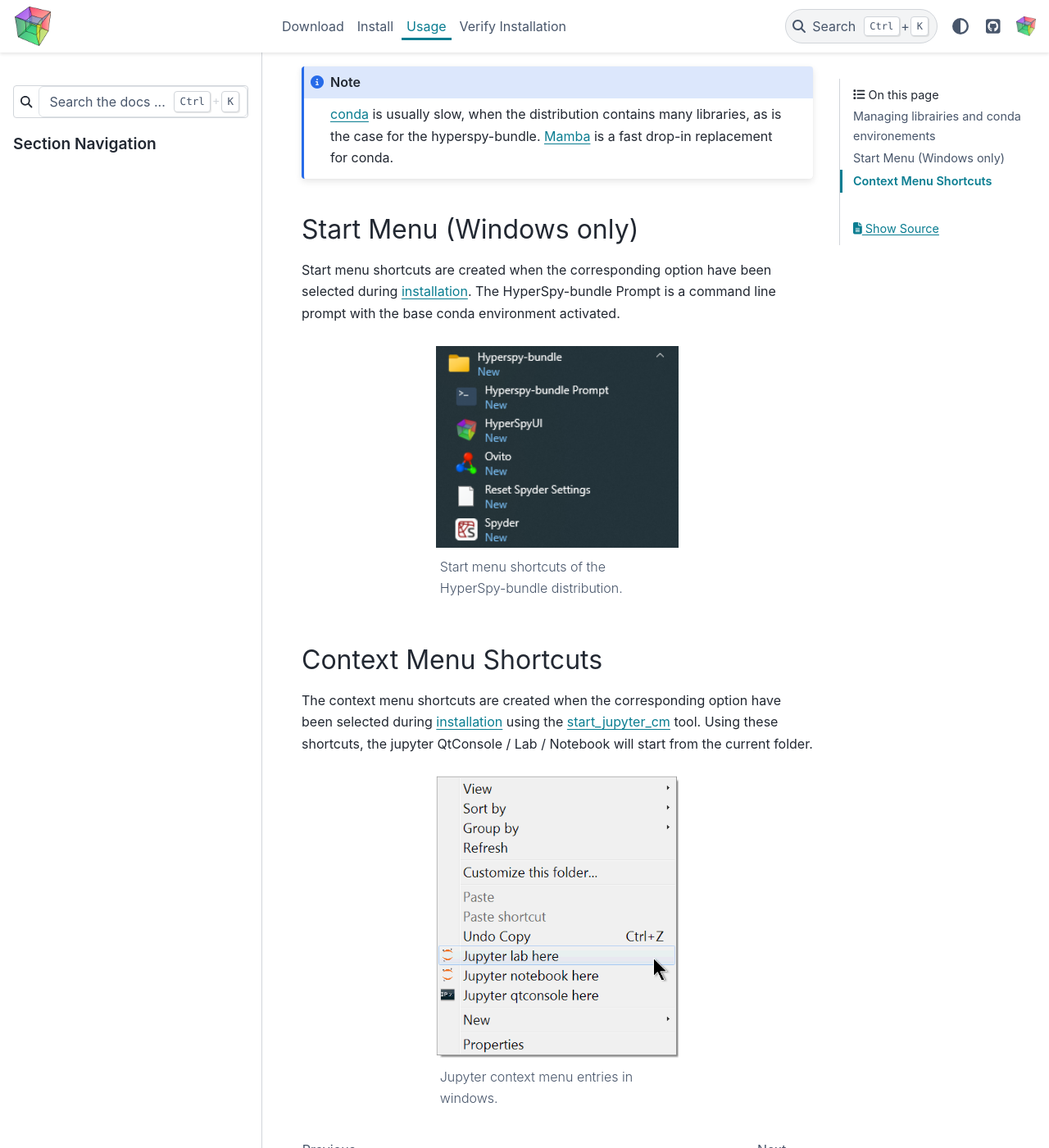
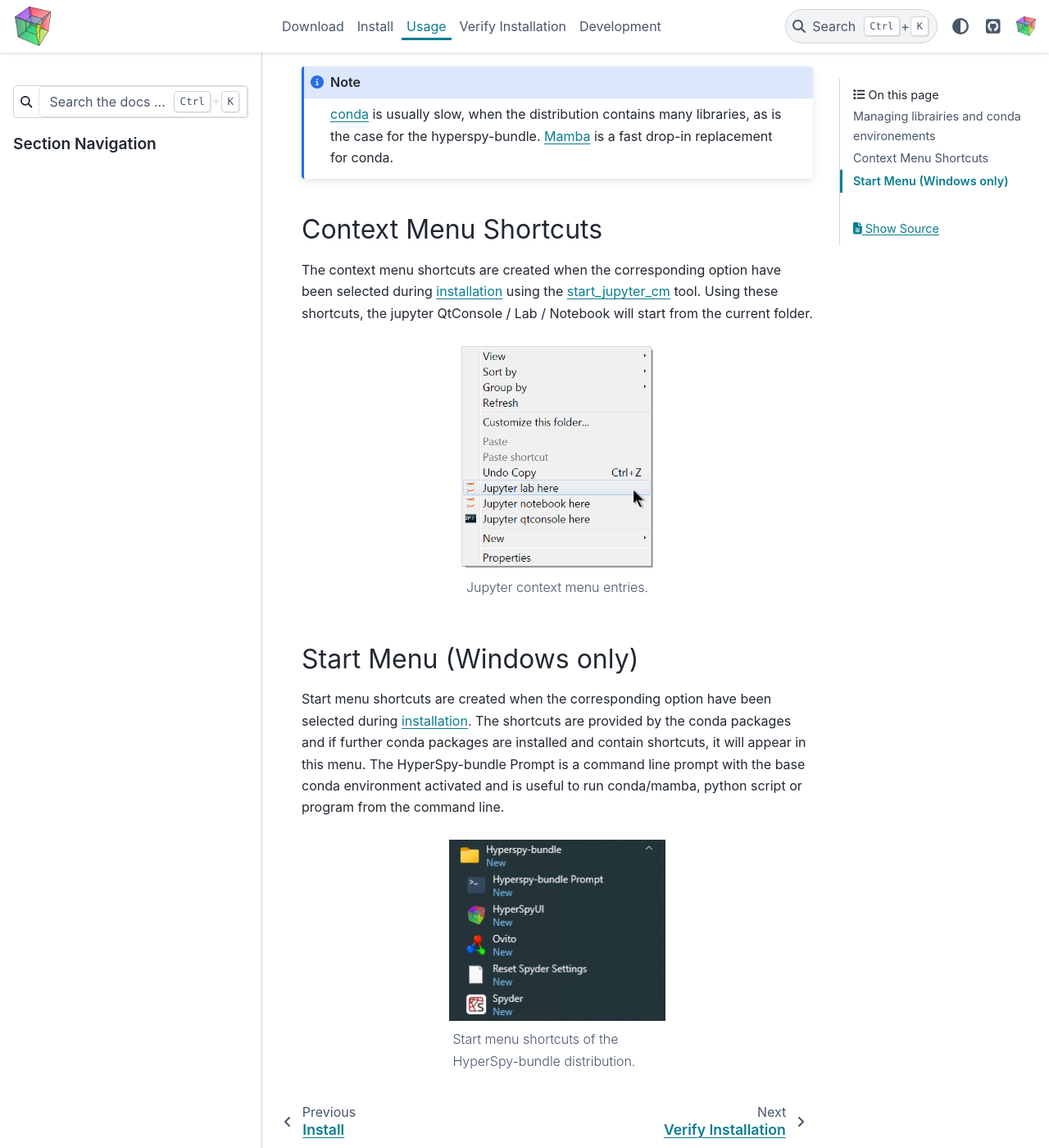
Before and after one commit to hyperspy/hyperspy-bundle, a Sphinx documentation site: the page built from docs/usage.rst, in a window 1280 px wide and 1400 px high, scrolled down 1250 px. Shown: the whole window at 82% size. Built offline with Sphinx 7.4.7 and the PyData theme 0.15.4, drawn with Linux system fonts in a browser that asks for light colours; some of the changed text lies outside the part shown.

```diff
--- a/docs/conf.py
+++ b/docs/conf.py
@@ -39,7 +39,7 @@ templates_path = ['_templates']
 # List of patterns, relative to source directory, that match files and
 # directories to ignore when looking for source files.
 # This pattern also affects html_static_path and html_extra_path.
-exclude_patterns = []
+exclude_patterns = ["_build", "Thumbs.db", ".DS_Store"]
 
 
 # -- Options for HTML output -------------------------------------------------
@@ -86,6 +86,7 @@ html_theme_options = {
             "type": "local",
         }
     ],
+    "show_toc_level": 2,
     "show_nav_level": 2,
 }
 
--- a/docs/download.rst
+++ b/docs/download.rst
@@ -1,7 +1,7 @@
 .. _bundle-label:
 
 Download
---------
+========
 
 Download the latest HyperSpy-bundler installer:
 
--- a/docs/usage.rst
+++ b/docs/usage.rst
@@ -1,13 +1,13 @@
 .. _usage-label:
 
 Usage
------
+=====
 
 Managing librairies and conda environements
-^^^^^^^^^^^^^^^^^^^^^^^^^^^^^^^^^^^^^^^^^^^
+-------------------------------------------
 
 .. note::
-   For standard version only, i.e. not supported for the portable version.
+   For the standard version only, `i.e.` not supported for the portable version.
 
 As an alternative to the Anaconda Navigator, the HyperSpy bundle includes
 `gator <https://github.com/mamba-org/gator#gator>`_ to manage libraries
@@ -41,23 +41,10 @@ or
    is the case for the hyperspy-bundle. `Mamba <https://mamba.readthedocs.io>`__
    is a fast drop-in replacement for conda.
 
-
-Start Menu (Windows only)
-^^^^^^^^^^^^^^^^^^^^^^^^^
-
-Start menu shortcuts are created when the corresponding option have been selected
-during :ref:`installation <install_windows-label>`. The HyperSpy-bundle Prompt is
-a command line prompt with the base conda environment activated.
-
-.. figure:: _static/windows_start_menu.png
-   :width: 100 %
-   :alt: Launching the interactive HyperSpy-bundle prompt console
-   :figwidth: 50%
-
-   Start menu shortcuts of the HyperSpy-bundle distribution.
+.. _context_menu_shortcuts-label:
 
 Context Menu Shortcuts
-^^^^^^^^^^^^^^^^^^^^^^
+----------------------
 
 The context menu shortcuts are created when the corresponding option have been selected
 during :ref:`installation <install_windows-label>` using the
@@ -67,6 +54,24 @@ shortcuts, the jupyter QtConsole / Lab / Notebook will start from the current fo
 .. figure:: _static/jupyter_cm_windows.png
    :width: 100 %
    :alt: Launching the interactive HyperSpy-bundle prompt console
-   :figwidth: 50%
+   :figwidth: 40%
 
-   Jupyter context menu entries in windows.
+   Jupyter context menu entries.
+
+Start Menu (Windows only)
+-------------------------
+
+Start menu shortcuts are created when the corresponding option have been selected
+during :ref:`installation <install_windows-label>`. The shortcuts are provided by
+the conda packages and if further conda packages are installed and contain shortcuts,
+it will appear in this menu.
+The HyperSpy-bundle Prompt is a command line prompt with the base conda environment
+activated and is useful to run conda/mamba, python script or program from the
+command line.
+
+.. figure:: _static/windows_start_menu.png
+   :width: 100 %
+   :alt: Launching the interactive HyperSpy-bundle prompt console
+   :figwidth: 45%
+
+   Start menu shortcuts of the HyperSpy-bundle distribution.
```
Also changed, not shown: other parts of docs/download.rst (+1 -1 lines), docs/contribute.rst (added, +30 -0 lines), docs/index.rst (+34 -24 lines), docs/install.rst (+123 -7 lines), docs/install_linux.rst (deleted, +0 -24 lines), docs/install_macos.rst (deleted, +0 -31 lines), docs/install_windows.rst (deleted, +0 -48 lines), docs/verify.rst (+16 -6 lines).
